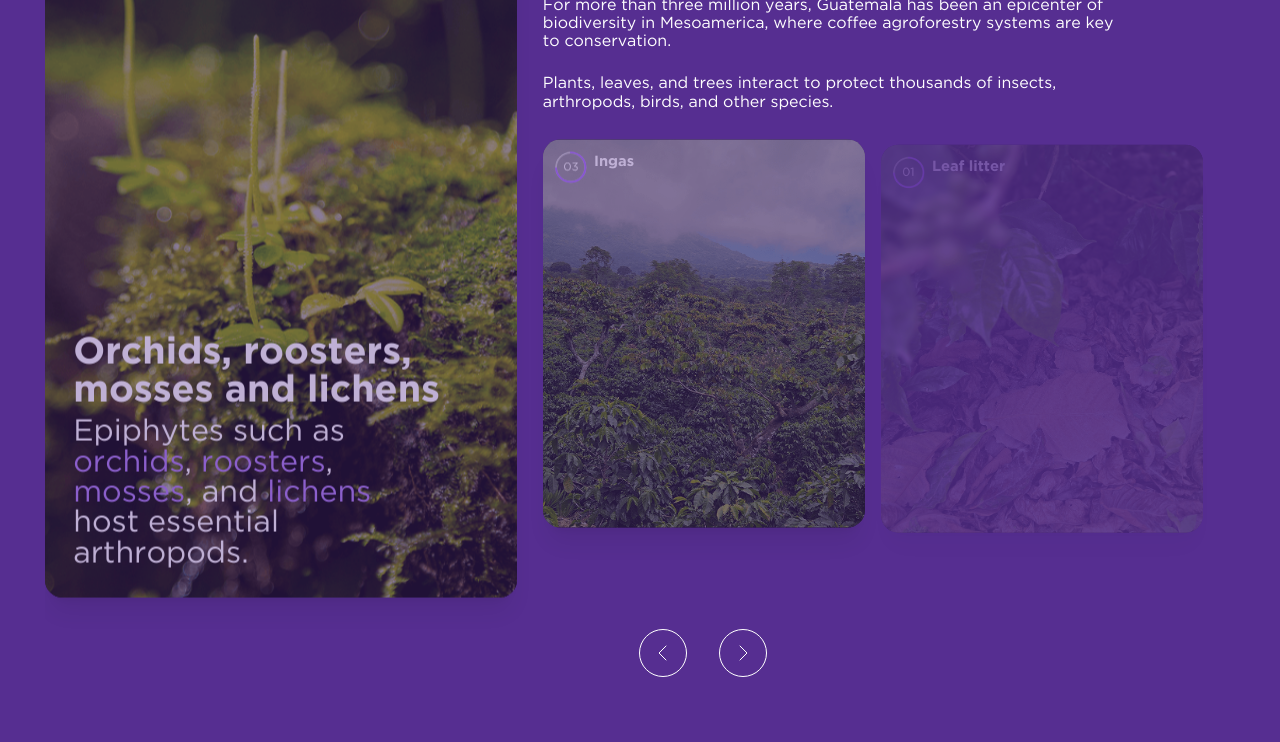
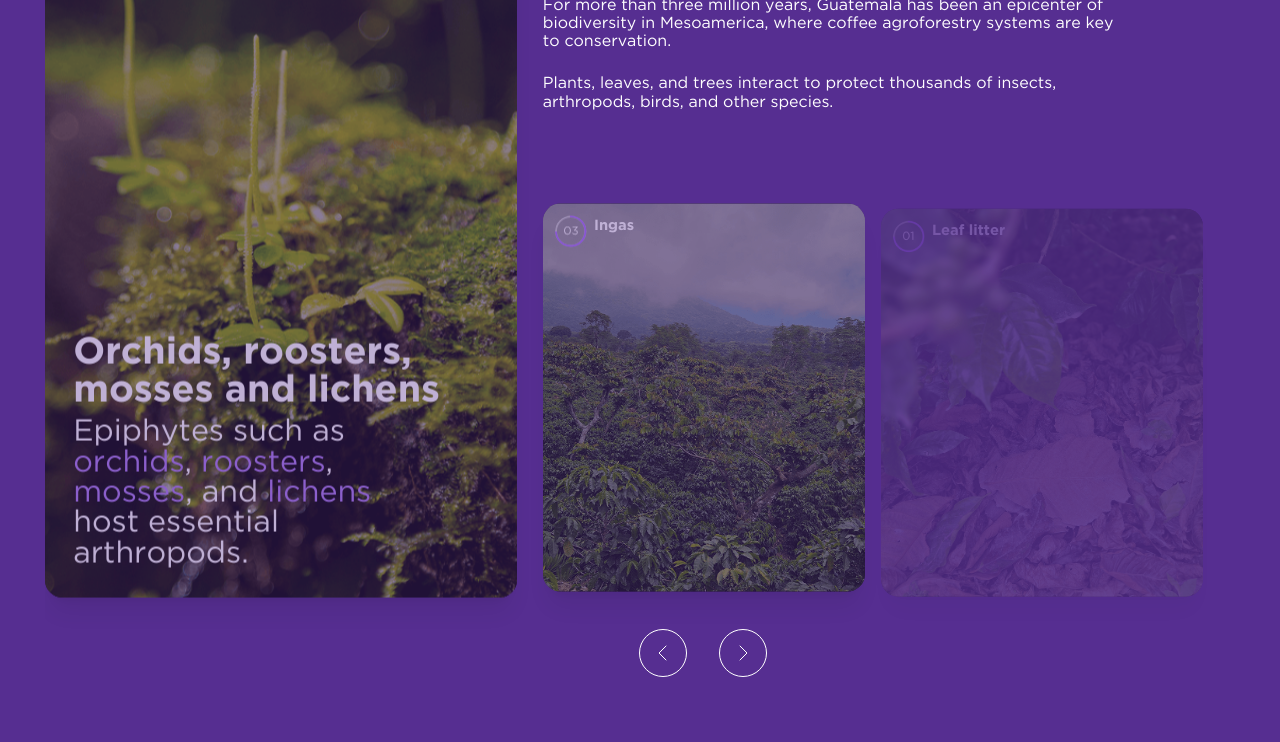
Before and after one commit to Alan4745/front-green-book, a React (Vite) app: page /c5 in a window 1280 px wide. Shown: the part 980-1722 px from the top of the page. Built offline with nearby package versions, Linux system fonts and the light colour scheme.

Commit message:
Ajusta la alineación vertical de las tarjetas del carrusel en la sección 1 de C5 para desktop

```diff
--- a/src/components/C5/Section1C5.jsx
+++ b/src/components/C5/Section1C5.jsx
@@ -158,7 +158,7 @@ const Section1C5 = () => {
                                                 </p>
                                             </div>
 
-                                            <div className="relative -mt-[0.15rem] w-[41.25rem] self-start">
+                                            <div className="relative mt-[3.85rem] w-[41.25rem] self-start">
                                                 <div className="flex w-[41.25rem] items-end gap-[1rem]">
                                                     {sideSlides.map((slide, index) => (
                                                         <MotionDiv
```
